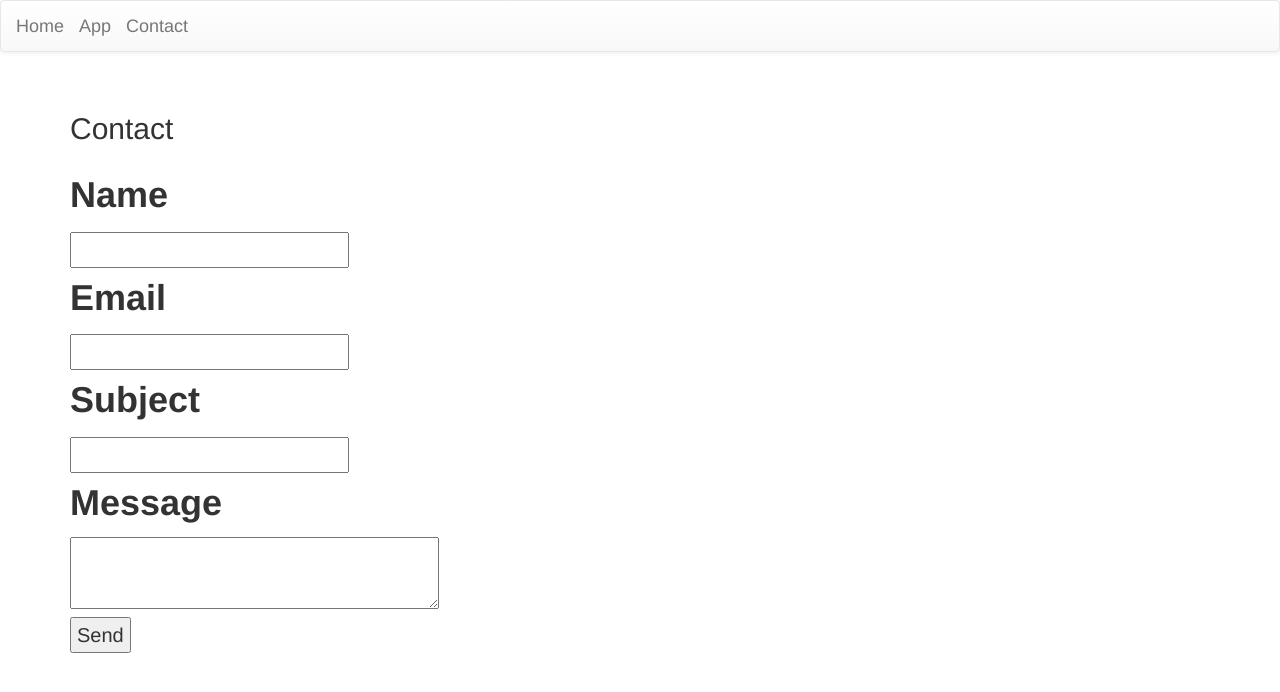
After one commit to onstash/bunkbazaar, a Flask app: page /contact in a window 1280 px wide. The commit adds this page. Shown: the top 692 px of the page. Run offline with Flask 2, Linux system fonts and the light colour scheme; some libraries are stand-ins or nearby versions.

Commit message:
Add contact page with WTForms extension

```diff
--- /dev/null
+++ b/forms.py
@@ -0,0 +1,10 @@
+from flask.ext.wtf import Form
+from wtforms.fields import TextField,TextAreaField,SubmitField
+from wtforms.validators import DataRequired, ValidationError
+
+class ContactForm(Form):
+	name = TextField("Name", validators=[DataRequired()])
+	email = TextField("Email", validators=[DataRequired()])
+	subject = TextField("Subject", validators=[DataRequired()])
+	message = TextAreaField("Message", validators=[DataRequired()])
+	submit = SubmitField("Send")
--- a/routes.py
+++ b/routes.py
@@ -1,10 +1,13 @@
-from flask import Flask, render_template, redirect
+from flask import Flask, render_template, redirect, request, flash
+from forms import ContactForm
 
 app = Flask(__name__)
 
 @app.route('/')
 def index():
 	return render_template('index.html')
+
+app.secret_key = '654c6da8f3b0fd8fe819669daf07996738d21a53c02c731b0aee6373'
 
 bunk_data = [
 {'subject':'Soft Computing Techniques','bunks':12,'present':29},
@@ -25,5 +28,19 @@ def bunkbazaar():
 def inputs():
 	return render_template('input.html')
 
+@app.route('/contact', methods = ['GET', 'POST'])
+def contact():
+	form = ContactForm()
+	if request.method == 'POST':
+		if form.validate() == False:
+			flash("All fields are required!")
+			return render_template('contact.html', form=form)
+		else:
+			return 'Form posted!'
+	elif request.method == 'GET':
+		return render_template('contact.html',form=form)
+
+
+
 if __name__ == '__main__':
 	app.run(debug=True)
--- a/static/css/application.css
+++ b/static/css/application.css
@@ -30,3 +30,20 @@ label,input
 	font-size: 20px;
 	padding: 5px;
 }
+
+form label
+{
+	font-size: 1.2em;
+	font-weight: bold;
+	display: block;
+	padding: 10px 0;
+}
+
+form input#name
+form input#email
+form input#subject
+{
+	width: 400px;
+	padding : 10px;
+	font-size: 1.3em;
+}
--- a/templates/app.html
+++ b/templates/app.html
@@ -1,5 +1,6 @@
 {% extends "template.html" %}
 {% block content %}
+
 	{% macro total_details(bunk_data) %}
 		{% set total_bunks,total_present, total_total, total_percentage, total_need = 0,0,1,0.0,0 %}
 		{% set count = 0 %}
--- /dev/null
+++ b/templates/contact.html
@@ -0,0 +1,21 @@
+{% extends "template.html" %}
+{% block content %}
+	<h2>Contact<h2>
+	<form action="{{ url_for('contact') }}", method=post>
+		{{ form.hidden_tag() }}
+
+		{{ form.name.label }}
+		{{ form.name }}
+		<br/>
+		{{ form.email.label }}
+		{{ form.email }}
+		<br/>
+		{{ form.subject.label }}
+		{{ form.subject }}
+		<br/>
+		{{ form.message.label }}
+		{{ form.message }}
+		<br/>
+		{{ form.submit}}
+	</form>
+{% endblock %}
--- a/templates/template.html
+++ b/templates/template.html
@@ -15,10 +15,13 @@
 			<nav class="navbar navbar-default" role="navigation">
 				<div class="container-fluid">
 					<div class="navbar-header">
-						<a class="navbar-brand" href="/">Bunk Bazaar</a>
+						<a class="navbar-brand" href="/">Home</a>
 					</div>
 					<div class="navbar-header">
-						<a class="navbar-brand" href="/about">About</a>
+						<a class="navbar-brand" href="/bunkbazaar">App</a>
+					</div>
+					<div class="navbar-header">
+						<a class="navbar-brand" href="/contact">Contact</a>
 					</div>
 				</div>
 			</nav>
```
Also changed, not shown: 2 other files.
